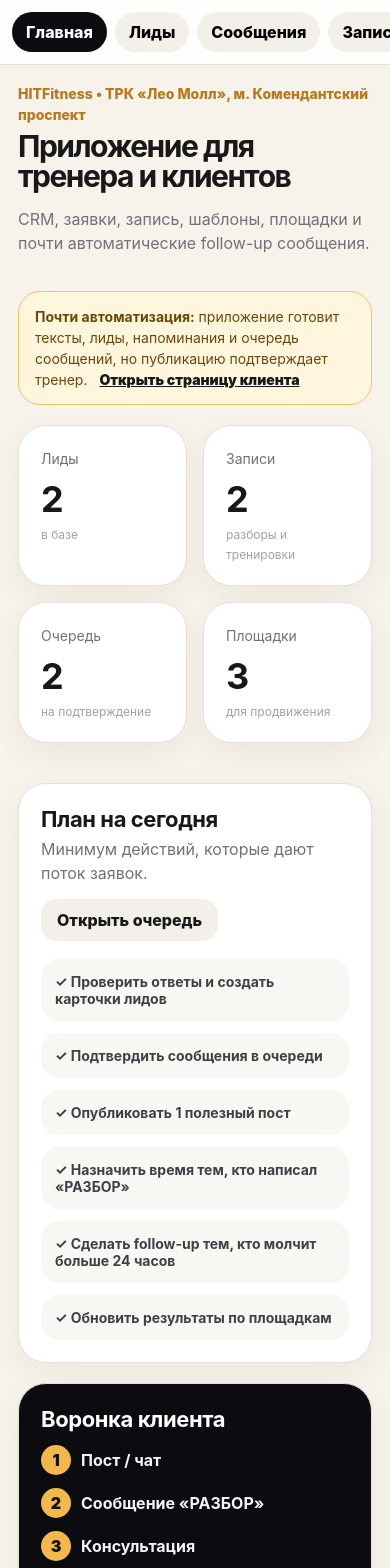
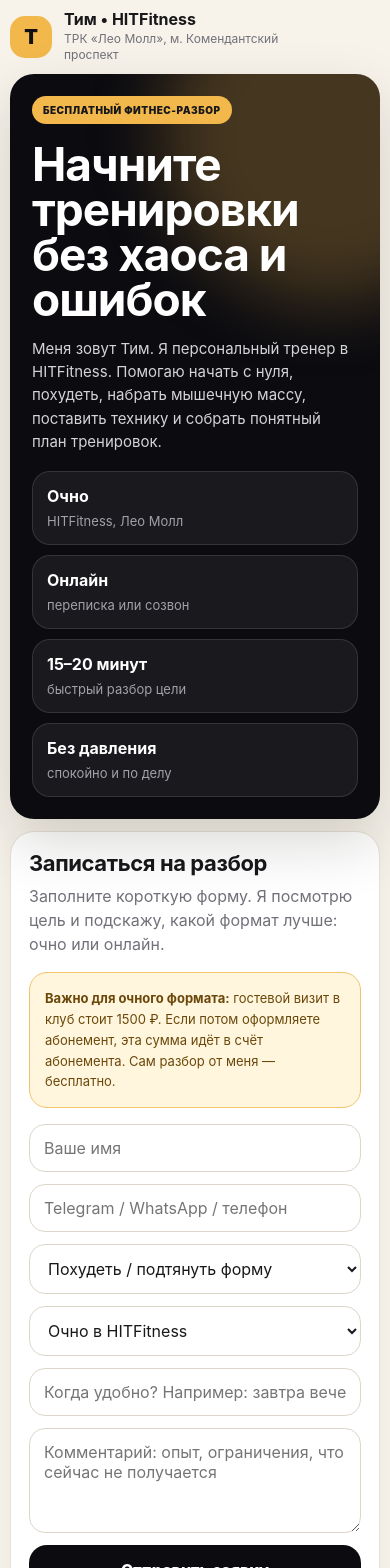
Before and after one commit to timurkamurka11/trainer-client-app, a React (Vite) app: page / in a window 390 px wide. Shown: the top 1568 px of the page. Built offline with nearby package versions, Linux system fonts and the light colour scheme.

Commit message:
Make public landing the home page

```diff
--- a/src/main.jsx
+++ b/src/main.jsx
@@ -536,7 +536,9 @@ function App() {
   const [outbox, setOutbox] = useStorage('timfit_outbox', defaultOutbox);
   const [bookings, setBookings] = useStorage('timfit_bookings', defaultBookings);
 
-  if (window.location.pathname === '/razbor') {
+  const isAdmin = window.location.pathname.startsWith('/admin');
+
+  if (!isAdmin) {
     return <PublicLanding />;
   }
 
@@ -561,7 +563,7 @@ function App() {
         <div className="mobileTabs">{tabs.map(([id, label]) => <button key={id} onClick={() => setTab(id)} className={tab === id ? 'active' : ''}>{label}</button>)}</div>
         <div className="content">
           <Header trainer={trainer} />
-          <div className="notice"><b>Почти автоматизация:</b> приложение готовит тексты, лиды, напоминания и очередь сообщений, но публикацию подтверждает тренер. <a href="/razbor" target="_blank">Открыть страницу клиента</a></div>
+          <div className="notice"><b>Почти автоматизация:</b> приложение готовит тексты, лиды, напоминания и очередь сообщений, но публикацию подтверждает тренер. <a href="/" target="_blank">Открыть страницу клиента</a></div>
           {view}
         </div>
       </main>
--- a/src/styles.css
+++ b/src/styles.css
@@ -131,3 +131,30 @@ em { font-style: normal; background: #f8f3e9; color: #93630e; border-radius: 999
   .publicPage { padding: 16px; }
   .heroCard, .publicFormCard { border-radius: 26px; }
 }
+
+/* Mobile-first polish for the public client page */
+@media (max-width: 600px) {
+  .publicPage { padding: 10px; }
+  .publicTop { align-items: flex-start; margin-bottom: 10px; }
+  .publicBrand .brandIcon { width: 42px; height: 42px; border-radius: 15px; font-size: 20px; }
+  .publicBrand b { font-size: 16px; line-height: 1.2; }
+  .publicBrand span { font-size: 12px; line-height: 1.35; max-width: 250px; }
+  .publicHero { gap: 12px; }
+  .heroCard { padding: 22px; border-radius: 24px; }
+  .badge { font-size: 10px; padding: 8px 11px; }
+  .heroCard h1 { font-size: clamp(34px, 12vw, 46px); letter-spacing: -1px; margin-top: 18px; }
+  .heroCard p { font-size: 15px; line-height: 1.55; }
+  .heroGrid { gap: 10px; margin-top: 18px; }
+  .heroGrid div { padding: 14px; border-radius: 18px; }
+  .heroGrid span { font-size: 13px; }
+  .publicFormCard { padding: 18px; border-radius: 24px; }
+  .publicFormCard h2 { font-size: 22px; }
+  .guestNotice { margin-top: 14px; font-size: 13px; border-radius: 18px; }
+  .input { padding: 13px 14px; border-radius: 16px; font-size: 16px; }
+  .textarea { min-height: 105px; }
+  .publicFormCard .btn { padding: 15px 18px; border-radius: 18px; }
+  .publicInfo { gap: 10px; margin-top: 12px; }
+  .publicInfo .card { padding: 18px; border-radius: 22px; }
+  .publicInfo h2 { font-size: 19px; }
+  .publicInfo p { font-size: 14px; }
+}
```
Also changed, not shown: 1 other file (tests, documents, lock files or other folders).
